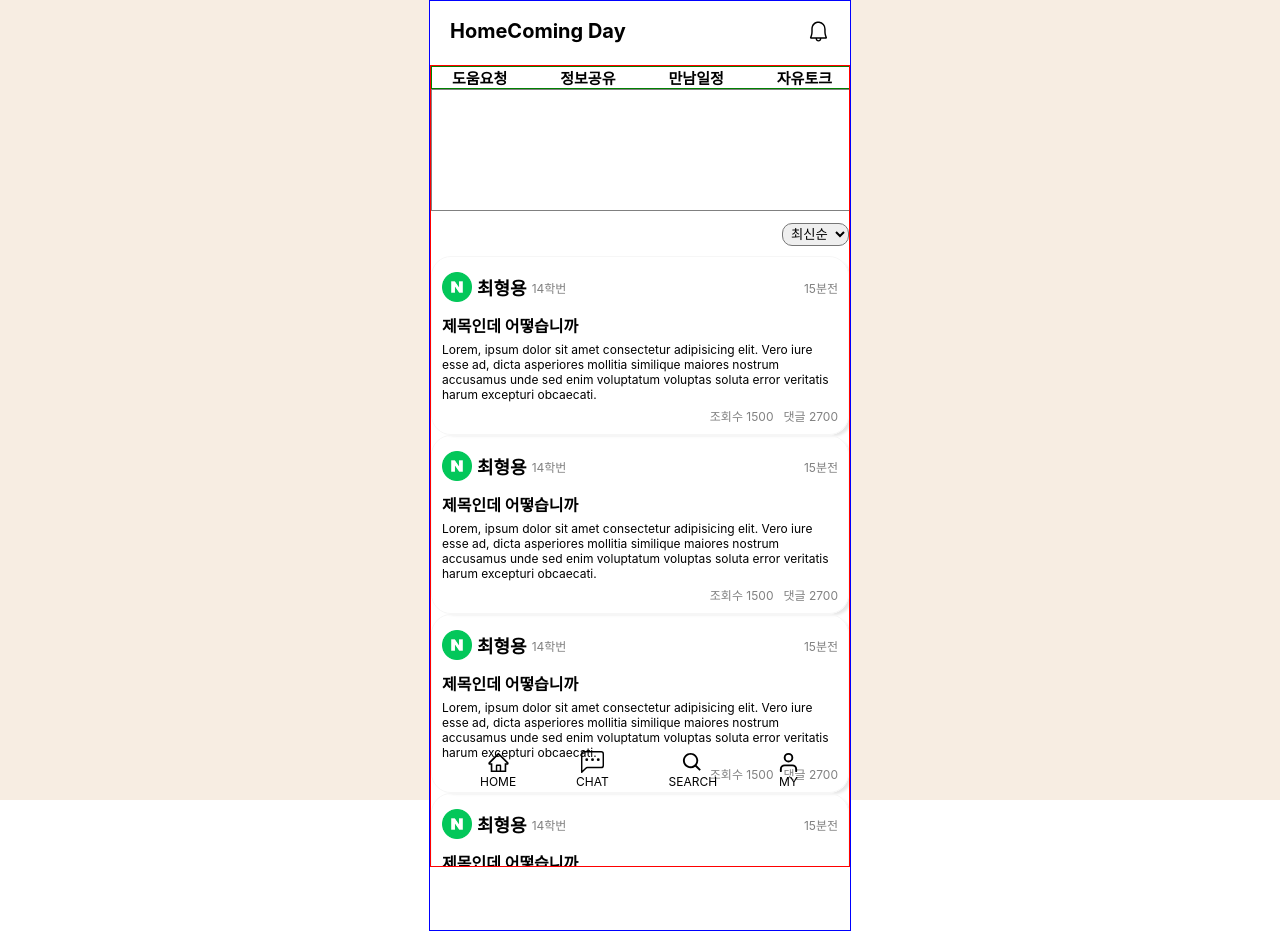
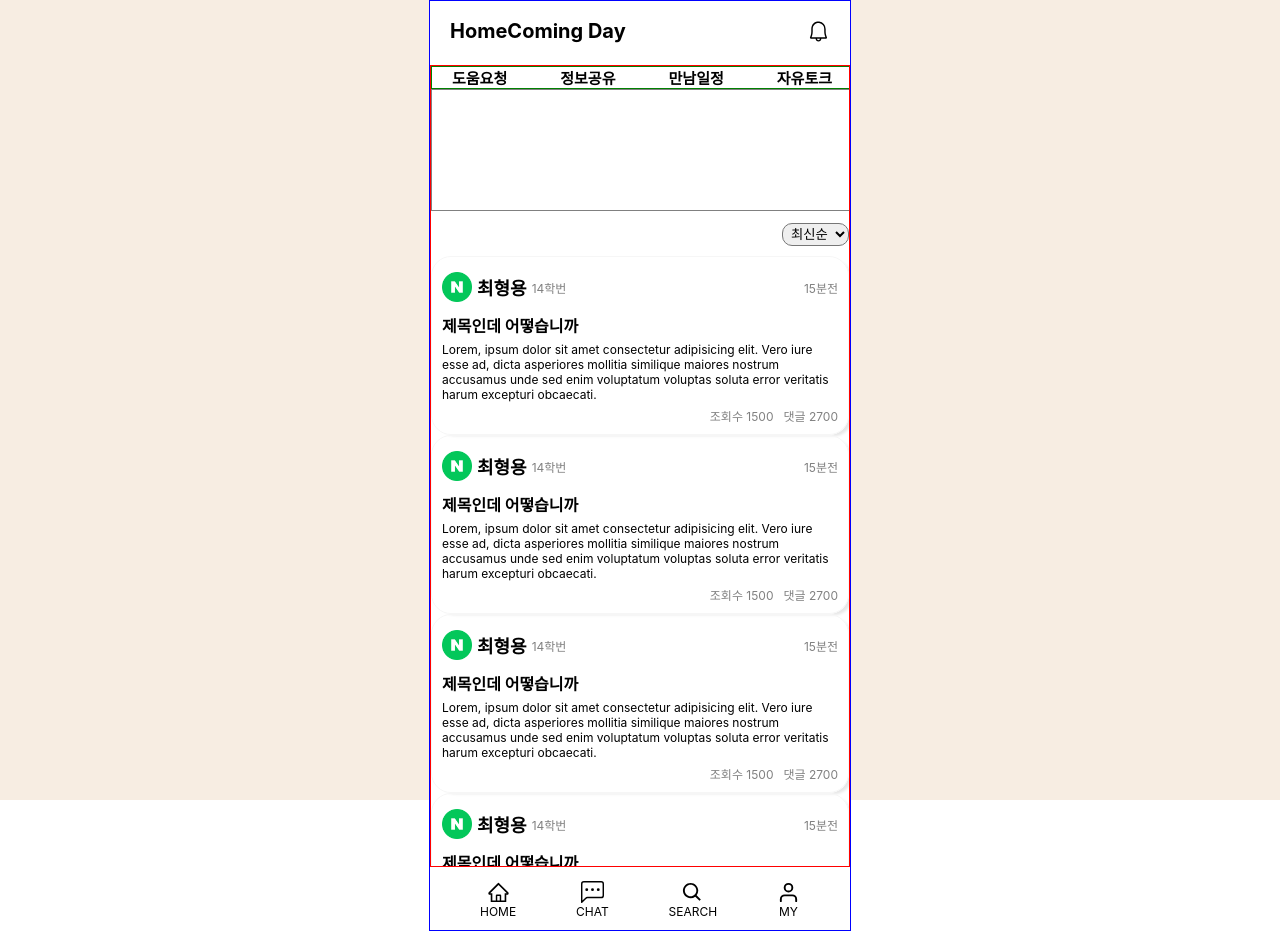
Before and after one commit to jennywoon/HomeComingDay, a React (Create React App) app: page / in a window 1280 px wide. Built offline with nearby package versions, Linux system fonts and the light colour scheme.

Commit message:
position relative 변경

```diff
--- a/src/components/BottomTap.jsx
+++ b/src/components/BottomTap.jsx
@@ -39,8 +39,8 @@ export default BottomTap;
 
 const SecondWrap = styled.div`
     width: 420px;
-    position: sticky;
-    bottom: 0;
+    position: relative;
+    /* bottom: 0; */
 `
 const Bottom = styled.div`
     height: 60px;
```
